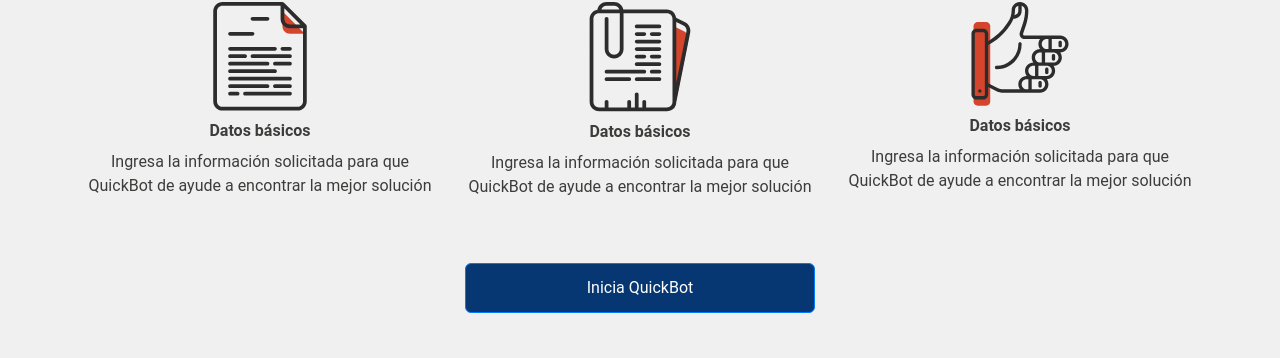
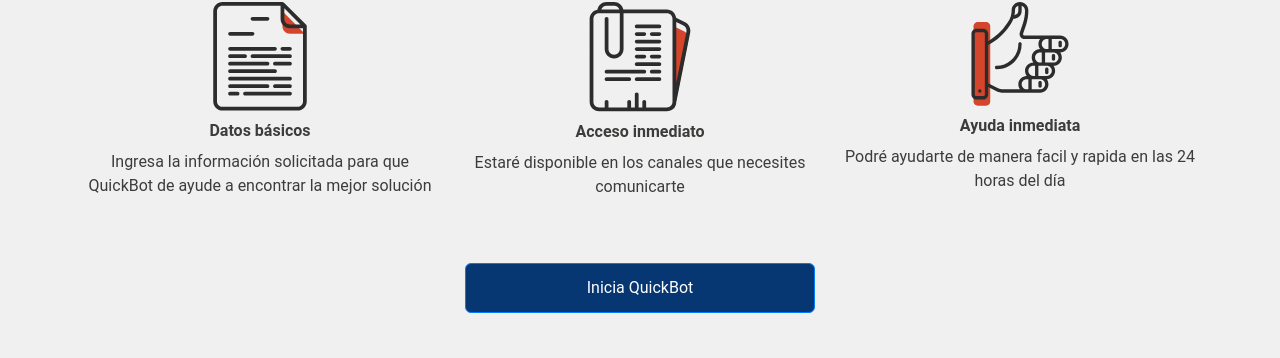
Before and after one commit to quick-design/quickbot, a plain HTML site: page index.html in a window 1280 px wide. Shown: the part 364-722 px from the top of the page. Drawn offline with nearby package versions, Linux system fonts and the light colour scheme.

Commit message:
alineamientos al centro

```diff
--- a/index.html
+++ b/index.html
@@ -16,7 +16,7 @@
 <body>
     <section class="qb-header" style="background-color: #F0F0F0; padding: 60px 0px;">
         <article class="container">
-            <div class="row">
+            <div class="row align-middle">
                 <div class="col-md-4">
                     <img class="img-fluid"
                         src="images/banner.jpg"
@@ -54,10 +54,10 @@
                             src="images/ico2.svg"
                             alt="">
                         <h6>
-                            Datos básicos
+                            Acceso inmediato
                         </h6>
                         <p>
-                            Ingresa la información solicitada para que QuickBot de ayude a encontrar la mejor solución
+                            Estaré disponible en los canales que necesites comunicarte
                         </p>
                     </div>
                 </div>
@@ -67,10 +67,10 @@
                             src="images/ico3.svg"
                             alt="">
                         <h6>
-                            Datos básicos
+                            Ayuda inmediata
                         </h6>
                         <p>
-                            Ingresa la información solicitada para que QuickBot de ayude a encontrar la mejor solución
+                            Podré ayudarte de manera facil y rapida en las 24 horas del día
                         </p>
                     </div>
                 </div>
@@ -98,7 +98,7 @@
     </section>
     <section class="qb-content" style="padding: 60px 0px;">
         <div class="container">
-            <div class="row">
+            <div class="row align-middle">
 
                 <div class="col-md-12">
                     <h2 class="qb-title">¿Qué beneficios tienes QuickBot?</h2>
```
